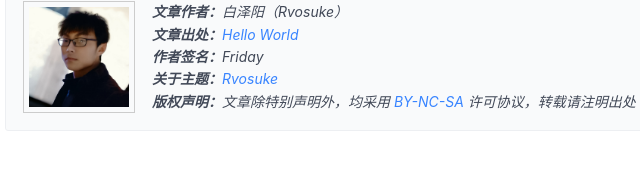
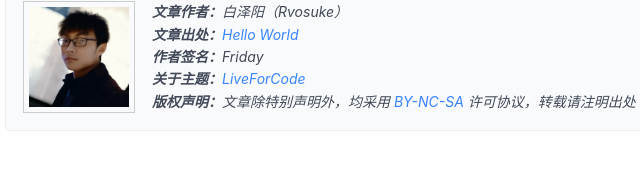
Before and after one commit to Rvosuke/rvosuke.github.io, a plain HTML site: page article/undefined/index.html in a window 1280 px wide. Shown: the part 1198-1371 px from the top of the page, 187-827 px from the left. Drawn offline with Linux system fonts and the light colour scheme; no server answers; a web font is replaced by a local one.

Commit message:
Site updated: 2024-03-05 13:57:57

```diff
--- a/article/undefined/index.html
+++ b/article/undefined/index.html
@@ -99,7 +99,7 @@
         <br>
         <span class="suffix-box-title">作者签名：</span>Friday
         <br>
-        <span class="suffix-box-title">关于主题：</span><a href="https://github.com/Rvosuke" target="_blank">Rvosuke</a>
+        <span class="suffix-box-title">关于主题：</span><a href="https://github.com/Rvosuke" target="_blank">LiveForCode</a>
         <br>
         <span class="suffix-box-title">版权声明：</span>文章除特别声明外，均采用 <a href="https://creativecommons.org/licenses/by-nc-nd/4.0/" title="BY-NC-SA" target="_blank">BY-NC-SA</a> 许可协议，转载请注明出处
         <br>
@@ -860,7 +860,7 @@
 
         Theme : {
             url  : "https://github.com/Rvosuke",
-            name : "Rvosuke"
+            name : "LiveForCode"
         }
     };
 </script>
```
Also changed, not shown: Experience/index.html (+1 -1 lines), about/index.html (+1 -1 lines), archive/2024/index.html (+1 -1 lines), archive/index.html (+1 -1 lines), category/index.html (+1 -1 lines), comment/index.html (+1 -1 lines), donate/index.html (+1 -1 lines), friend/index.html (+1 -1 lines), index.html (+1 -1 lines), tag/index.html (+1 -1 lines).
